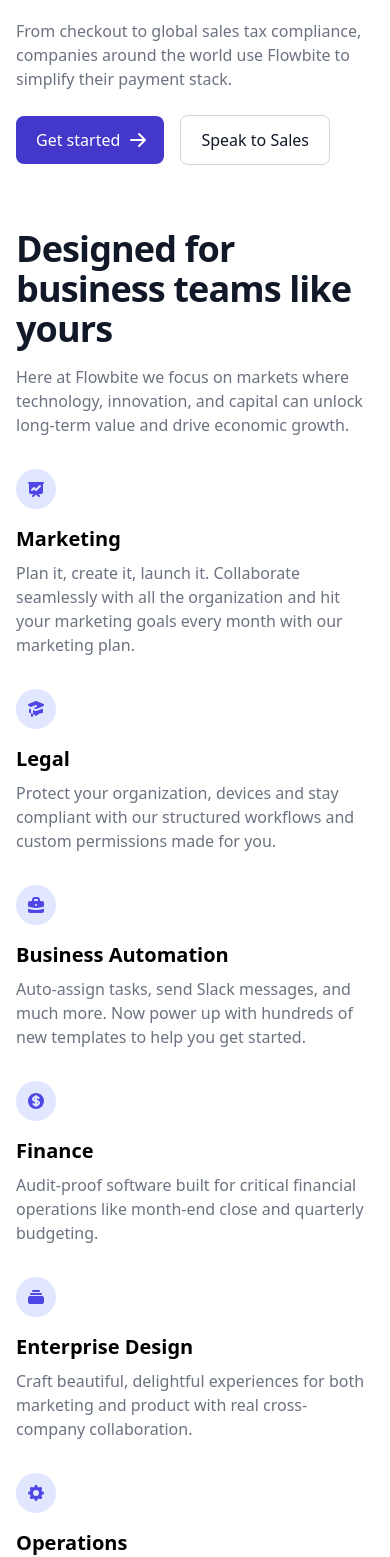
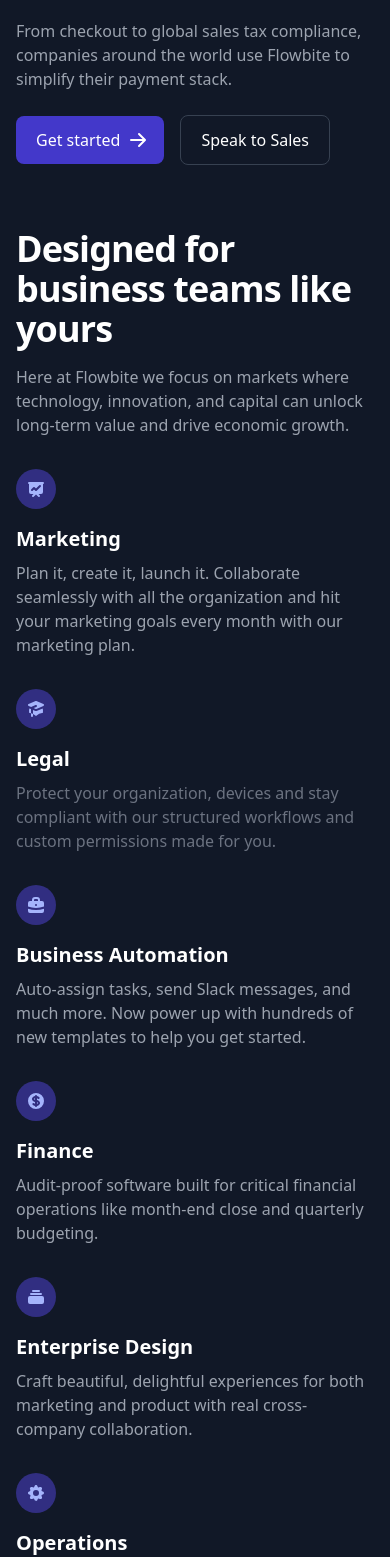
Before and after one commit to nown1ne/ezmail, a SvelteKit app: page / in a window 390 px wide. Shown: the part 177-1734 px from the top of the page. Built offline with nearby package versions, Linux system fonts and the light colour scheme.

Commit message:
more dark mode fixing

```diff
--- a/src/routes/+page.svelte
+++ b/src/routes/+page.svelte
@@ -1,14 +1,14 @@
 
-<section class="bg-white dark:bg-gray-900">
+<section class="bg-gray-900">
     <div class="grid max-w-screen-xl px-4 py-8 mx-auto lg:gap-8 xl:gap-0 lg:py-16 lg:grid-cols-12">
         <div class="mr-auto place-self-center lg:col-span-7">
-            <h1 class="max-w-2xl mb-4 text-4xl font-extrabold tracking-tight leading-none md:text-5xl xl:text-6xl dark:text-white">experiences the ease of Ezmail</h1>
-            <p class="max-w-2xl mb-6 font-light text-gray-500 lg:mb-8 md:text-lg lg:text-xl dark:text-gray-400">From checkout to global sales tax compliance, companies around the world use Flowbite to simplify their payment stack.</p>
-            <a href="#" class="inline-flex items-center justify-center px-5 py-3 mr-3 text-base font-medium text-center text-white rounded-lg bg-primary-700 hover:bg-primary-800 focus:ring-4 focus:ring-primary-300 dark:focus:ring-primary-900">
+            <h1 class="max-w-2xl mb-4 text-4xl font-extrabold tracking-tight leading-none md:text-5xl xl:text-6xl text-white">experiences the ease of Ezmail</h1>
+            <p class="max-w-2xl mb-6 font-light  lg:mb-8 md:text-lg lg:text-xl text-gray-400">From checkout to global sales tax compliance, companies around the world use Flowbite to simplify their payment stack.</p>
+            <a href="#" class="inline-flex items-center justify-center px-5 py-3 mr-3 text-base font-medium text-center text-white rounded-lg bg-primary-700 hover:bg-primary-800 focus:ring-4  focus:ring-primary-900">
                 Get started
                 <svg class="w-5 h-5 ml-2 -mr-1" fill="currentColor" viewBox="0 0 20 20" xmlns="http://www.w3.org/2000/svg"><path fill-rule="evenodd" d="M10.293 3.293a1 1 0 011.414 0l6 6a1 1 0 010 1.414l-6 6a1 1 0 01-1.414-1.414L14.586 11H3a1 1 0 110-2h11.586l-4.293-4.293a1 1 0 010-1.414z" clip-rule="evenodd"></path></svg>
             </a>
-            <a href="#" class="inline-flex items-center justify-center px-5 py-3 text-base font-medium text-center text-gray-900 border border-gray-300 rounded-lg hover:bg-gray-100 focus:ring-4 focus:ring-gray-100 dark:text-white dark:border-gray-700 dark:hover:bg-gray-700 dark:focus:ring-gray-800">
+            <a href="#" class="inline-flex items-center justify-center px-5 py-3 text-base font-medium text-center border  rounded-lg  focus:ring-4  text-white border-gray-700 hover:bg-gray-700 focus:ring-gray-800">
                 Speak to Sales
             </a>
         </div>
@@ -17,54 +17,54 @@
         </div>
     </div>
 </section>
-<section class="bg-white dark:bg-gray-900">
+<section class="bg-gray-900">
     <div class="py-8 px-4 mx-auto max-w-screen-xl sm:py-16 lg:px-6">
         <div class="max-w-screen-md mb-8 lg:mb-16">
-            <h2 class="mb-4 text-4xl tracking-tight font-extrabold text-gray-900 dark:text-white">Designed for business teams like yours</h2>
-            <p class="text-gray-500 sm:text-xl dark:text-gray-400">Here at Flowbite we focus on markets where technology, innovation, and capital can unlock long-term value and drive economic growth.</p>
+            <h2 class="mb-4 text-4xl tracking-tight font-extrabold  text-white">Designed for business teams like yours</h2>
+            <p class=" sm:text-xl text-gray-400">Here at Flowbite we focus on markets where technology, innovation, and capital can unlock long-term value and drive economic growth.</p>
         </div>
         <div class="space-y-8 md:grid md:grid-cols-2 lg:grid-cols-3 md:gap-12 md:space-y-0">
             <div>
-                <div class="flex justify-center items-center mb-4 w-10 h-10 rounded-full bg-primary-100 lg:h-12 lg:w-12 dark:bg-primary-900">
-                    <svg class="w-5 h-5 text-primary-600 lg:w-6 lg:h-6 dark:text-primary-300" fill="currentColor" viewBox="0 0 20 20" xmlns="http://www.w3.org/2000/svg"><path fill-rule="evenodd" d="M3 3a1 1 0 000 2v8a2 2 0 002 2h2.586l-1.293 1.293a1 1 0 101.414 1.414L10 15.414l2.293 2.293a1 1 0 001.414-1.414L12.414 15H15a2 2 0 002-2V5a1 1 0 100-2H3zm11.707 4.707a1 1 0 00-1.414-1.414L10 9.586 8.707 8.293a1 1 0 00-1.414 0l-2 2a1 1 0 101.414 1.414L8 10.414l1.293 1.293a1 1 0 001.414 0l4-4z" clip-rule="evenodd"></path></svg>
+                <div class="flex justify-center items-center mb-4 w-10 h-10 rounded-full lg:h-12 lg:w-12 bg-primary-900">
+                    <svg class="w-5 h-5  lg:w-6 lg:h-6 text-primary-300" fill="currentColor" viewBox="0 0 20 20" xmlns="http://www.w3.org/2000/svg"><path fill-rule="evenodd" d="M3 3a1 1 0 000 2v8a2 2 0 002 2h2.586l-1.293 1.293a1 1 0 101.414 1.414L10 15.414l2.293 2.293a1 1 0 001.414-1.414L12.414 15H15a2 2 0 002-2V5a1 1 0 100-2H3zm11.707 4.707a1 1 0 00-1.414-1.414L10 9.586 8.707 8.293a1 1 0 00-1.414 0l-2 2a1 1 0 101.414 1.414L8 10.414l1.293 1.293a1 1 0 001.414 0l4-4z" clip-rule="evenodd"></path></svg>
                 </div>
-                <h3 class="mb-2 text-xl font-bold dark:text-white">Marketing</h3>
-                <p class="text-gray-500 dark:text-gray-400">Plan it, create it, launch it. Collaborate seamlessly with all  the organization and hit your marketing goals every month with our marketing plan.</p>
+                <h3 class="mb-2 text-xl font-bold text-white">Marketing</h3>
+                <p class=" text-gray-400">Plan it, create it, launch it. Collaborate seamlessly with all  the organization and hit your marketing goals every month with our marketing plan.</p>
             </div>
             <div>
-                <div class="flex justify-center items-center mb-4 w-10 h-10 rounded-full bg-primary-100 lg:h-12 lg:w-12 dark:bg-primary-900">
-                    <svg class="w-5 h-5 text-primary-600 lg:w-6 lg:h-6 dark:text-primary-300" fill="currentColor" viewBox="0 0 20 20" xmlns="http://www.w3.org/2000/svg"><path d="M10.394 2.08a1 1 0 00-.788 0l-7 3a1 1 0 000 1.84L5.25 8.051a.999.999 0 01.356-.257l4-1.714a1 1 0 11.788 1.838L7.667 9.088l1.94.831a1 1 0 00.787 0l7-3a1 1 0 000-1.838l-7-3zM3.31 9.397L5 10.12v4.102a8.969 8.969 0 00-1.05-.174 1 1 0 01-.89-.89 11.115 11.115 0 01.25-3.762zM9.3 16.573A9.026 9.026 0 007 14.935v-3.957l1.818.78a3 3 0 002.364 0l5.508-2.361a11.026 11.026 0 01.25 3.762 1 1 0 01-.89.89 8.968 8.968 0 00-5.35 2.524 1 1 0 01-1.4 0zM6 18a1 1 0 001-1v-2.065a8.935 8.935 0 00-2-.712V17a1 1 0 001 1z"></path></svg>
+                <div class="flex justify-center items-center mb-4 w-10 h-10 rounded-full  lg:h-12 lg:w-12 bg-primary-900">
+                    <svg class="w-5 h-5  lg:w-6 lg:h-6 text-primary-300" fill="currentColor" viewBox="0 0 20 20" xmlns="http://www.w3.org/2000/svg"><path d="M10.394 2.08a1 1 0 00-.788 0l-7 3a1 1 0 000 1.84L5.25 8.051a.999.999 0 01.356-.257l4-1.714a1 1 0 11.788 1.838L7.667 9.088l1.94.831a1 1 0 00.787 0l7-3a1 1 0 000-1.838l-7-3zM3.31 9.397L5 10.12v4.102a8.969 8.969 0 00-1.05-.174 1 1 0 01-.89-.89 11.115 11.115 0 01.25-3.762zM9.3 16.573A9.026 9.026 0 007 14.935v-3.957l1.818.78a3 3 0 002.364 0l5.508-2.361a11.026 11.026 0 01.25 3.762 1 1 0 01-.89.89 8.968 8.968 0 00-5.35 2.524 1 1 0 01-1.4 0zM6 18a1 1 0 001-1v-2.065a8.935 8.935 0 00-2-.712V17a1 1 0 001 1z"></path></svg>
                 </div>
-                <h3 class="mb-2 text-xl font-bold dark:text-white">Legal</h3>
-                <p class="text-gray-500 dark:text-gray-400">Protect your organization, devices and stay compliant with our structured workflows and custom permissions made for you.</p>
+                <h3 class="mb-2 text-xl font-bold text-white">Legal</h3>
+                <p class="text-gray-500 text-gray-400">Protect your organization, devices and stay compliant with our structured workflows and custom permissions made for you.</p>
             </div>
             <div>
-                <div class="flex justify-center items-center mb-4 w-10 h-10 rounded-full bg-primary-100 lg:h-12 lg:w-12 dark:bg-primary-900">
-                    <svg class="w-5 h-5 text-primary-600 lg:w-6 lg:h-6 dark:text-primary-300" fill="currentColor" viewBox="0 0 20 20" xmlns="http://www.w3.org/2000/svg"><path fill-rule="evenodd" d="M6 6V5a3 3 0 013-3h2a3 3 0 013 3v1h2a2 2 0 012 2v3.57A22.952 22.952 0 0110 13a22.95 22.95 0 01-8-1.43V8a2 2 0 012-2h2zm2-1a1 1 0 011-1h2a1 1 0 011 1v1H8V5zm1 5a1 1 0 011-1h.01a1 1 0 110 2H10a1 1 0 01-1-1z" clip-rule="evenodd"></path><path d="M2 13.692V16a2 2 0 002 2h12a2 2 0 002-2v-2.308A24.974 24.974 0 0110 15c-2.796 0-5.487-.46-8-1.308z"></path></svg>
+                <div class="flex justify-center items-center mb-4 w-10 h-10 rounded-full  lg:h-12 lg:w-12 bg-primary-900">
+                    <svg class="w-5 h-5  lg:w-6 lg:h-6 text-primary-300" fill="currentColor" viewBox="0 0 20 20" xmlns="http://www.w3.org/2000/svg"><path fill-rule="evenodd" d="M6 6V5a3 3 0 013-3h2a3 3 0 013 3v1h2a2 2 0 012 2v3.57A22.952 22.952 0 0110 13a22.95 22.95 0 01-8-1.43V8a2 2 0 012-2h2zm2-1a1 1 0 011-1h2a1 1 0 011 1v1H8V5zm1 5a1 1 0 011-1h.01a1 1 0 110 2H10a1 1 0 01-1-1z" clip-rule="evenodd"></path><path d="M2 13.692V16a2 2 0 002 2h12a2 2 0 002-2v-2.308A24.974 24.974 0 0110 15c-2.796 0-5.487-.46-8-1.308z"></path></svg>
                 </div>
-                <h3 class="mb-2 text-xl font-bold dark:text-white">Business Automation</h3>
-                <p class="text-gray-500 dark:text-gray-400">Auto-assign tasks, send Slack messages, and much more. Now power up with hundreds of new templates to help you get started.</p>
+                <h3 class="mb-2 text-xl font-bold text-white">Business Automation</h3>
+                <p class=" text-gray-400">Auto-assign tasks, send Slack messages, and much more. Now power up with hundreds of new templates to help you get started.</p>
             </div>
             <div>
-                <div class="flex justify-center items-center mb-4 w-10 h-10 rounded-full bg-primary-100 lg:h-12 lg:w-12 dark:bg-primary-900">
-                    <svg class="w-5 h-5 text-primary-600 lg:w-6 lg:h-6 dark:text-primary-300" fill="currentColor" viewBox="0 0 20 20" xmlns="http://www.w3.org/2000/svg"><path d="M8.433 7.418c.155-.103.346-.196.567-.267v1.698a2.305 2.305 0 01-.567-.267C8.07 8.34 8 8.114 8 8c0-.114.07-.34.433-.582zM11 12.849v-1.698c.22.071.412.164.567.267.364.243.433.468.433.582 0 .114-.07.34-.433.582a2.305 2.305 0 01-.567.267z"></path><path fill-rule="evenodd" d="M10 18a8 8 0 100-16 8 8 0 000 16zm1-13a1 1 0 10-2 0v.092a4.535 4.535 0 00-1.676.662C6.602 6.234 6 7.009 6 8c0 .99.602 1.765 1.324 2.246.48.32 1.054.545 1.676.662v1.941c-.391-.127-.68-.317-.843-.504a1 1 0 10-1.51 1.31c.562.649 1.413 1.076 2.353 1.253V15a1 1 0 102 0v-.092a4.535 4.535 0 001.676-.662C13.398 13.766 14 12.991 14 12c0-.99-.602-1.765-1.324-2.246A4.535 4.535 0 0011 9.092V7.151c.391.127.68.317.843.504a1 1 0 101.511-1.31c-.563-.649-1.413-1.076-2.354-1.253V5z" clip-rule="evenodd"></path></svg>
+                <div class="flex justify-center items-center mb-4 w-10 h-10 rounded-full  lg:h-12 lg:w-12 bg-primary-900">
+                    <svg class="w-5 h-5  lg:w-6 lg:h-6 text-primary-300" fill="currentColor" viewBox="0 0 20 20" xmlns="http://www.w3.org/2000/svg"><path d="M8.433 7.418c.155-.103.346-.196.567-.267v1.698a2.305 2.305 0 01-.567-.267C8.07 8.34 8 8.114 8 8c0-.114.07-.34.433-.582zM11 12.849v-1.698c.22.071.412.164.567.267.364.243.433.468.433.582 0 .114-.07.34-.433.582a2.305 2.305 0 01-.567.267z"></path><path fill-rule="evenodd" d="M10 18a8 8 0 100-16 8 8 0 000 16zm1-13a1 1 0 10-2 0v.092a4.535 4.535 0 00-1.676.662C6.602 6.234 6 7.009 6 8c0 .99.602 1.765 1.324 2.246.48.32 1.054.545 1.676.662v1.941c-.391-.127-.68-.317-.843-.504a1 1 0 10-1.51 1.31c.562.649 1.413 1.076 2.353 1.253V15a1 1 0 102 0v-.092a4.535 4.535 0 001.676-.662C13.398 13.766 14 12.991 14 12c0-.99-.602-1.765-1.324-2.246A4.535 4.535 0 0011 9.092V7.151c.391.127.68.317.843.504a1 1 0 101.511-1.31c-.563-.649-1.413-1.076-2.354-1.253V5z" clip-rule="evenodd"></path></svg>
                 </div>
-                <h3 class="mb-2 text-xl font-bold dark:text-white">Finance</h3>
-                <p class="text-gray-500 dark:text-gray-400">Audit-proof software built for critical financial operations like month-end close and quarterly budgeting.</p>
+                <h3 class="mb-2 text-xl font-bold text-white">Finance</h3>
+                <p class=" text-gray-400">Audit-proof software built for critical financial operations like month-end close and quarterly budgeting.</p>
             </div>
             <div>
-                <div class="flex justify-center items-center mb-4 w-10 h-10 rounded-full bg-primary-100 lg:h-12 lg:w-12 dark:bg-primary-900">
-                    <svg class="w-5 h-5 text-primary-600 lg:w-6 lg:h-6 dark:text-primary-300" fill="currentColor" viewBox="0 0 20 20" xmlns="http://www.w3.org/2000/svg"><path d="M7 3a1 1 0 000 2h6a1 1 0 100-2H7zM4 7a1 1 0 011-1h10a1 1 0 110 2H5a1 1 0 01-1-1zM2 11a2 2 0 012-2h12a2 2 0 012 2v4a2 2 0 01-2 2H4a2 2 0 01-2-2v-4z"></path></svg>
+                <div class="flex justify-center items-center mb-4 w-10 h-10 rounded-full  lg:h-12 lg:w-12 bg-primary-900">
+                    <svg class="w-5 h-5  lg:w-6 lg:h-6 text-primary-300" fill="currentColor" viewBox="0 0 20 20" xmlns="http://www.w3.org/2000/svg"><path d="M7 3a1 1 0 000 2h6a1 1 0 100-2H7zM4 7a1 1 0 011-1h10a1 1 0 110 2H5a1 1 0 01-1-1zM2 11a2 2 0 012-2h12a2 2 0 012 2v4a2 2 0 01-2 2H4a2 2 0 01-2-2v-4z"></path></svg>
                 </div>
-                <h3 class="mb-2 text-xl font-bold dark:text-white">Enterprise Design</h3>
-                <p class="text-gray-500 dark:text-gray-400">Craft beautiful, delightful experiences for both marketing and product with real cross-company collaboration.</p>
+                <h3 class="mb-2 text-xl font-bold text-white">Enterprise Design</h3>
+                <p class=" text-gray-400">Craft beautiful, delightful experiences for both marketing and product with real cross-company collaboration.</p>
             </div>
             <div>
-                <div class="flex justify-center items-center mb-4 w-10 h-10 rounded-full bg-primary-100 lg:h-12 lg:w-12 dark:bg-primary-900">
-                    <svg class="w-5 h-5 text-primary-600 lg:w-6 lg:h-6 dark:text-primary-300" fill="currentColor" viewBox="0 0 20 20" xmlns="http://www.w3.org/2000/svg"><path fill-rule="evenodd" d="M11.49 3.17c-.38-1.56-2.6-1.56-2.98 0a1.532 1.532 0 01-2.286.948c-1.372-.836-2.942.734-2.106 2.106.54.886.061 2.042-.947 2.287-1.561.379-1.561 2.6 0 2.978a1.532 1.532 0 01.947 2.287c-.836 1.372.734 2.942 2.106 2.106a1.532 1.532 0 012.287.947c.379 1.561 2.6 1.561 2.978 0a1.533 1.533 0 012.287-.947c1.372.836 2.942-.734 2.106-2.106a1.533 1.533 0 01.947-2.287c1.561-.379 1.561-2.6 0-2.978a1.532 1.532 0 01-.947-2.287c.836-1.372-.734-2.942-2.106-2.106a1.532 1.532 0 01-2.287-.947zM10 13a3 3 0 100-6 3 3 0 000 6z" clip-rule="evenodd"></path></svg>
+                <div class="flex justify-center items-center mb-4 w-10 h-10 rounded-full  lg:h-12 lg:w-12 bg-primary-900">
+                    <svg class="w-5 h-5  lg:w-6 lg:h-6 text-primary-300" fill="currentColor" viewBox="0 0 20 20" xmlns="http://www.w3.org/2000/svg"><path fill-rule="evenodd" d="M11.49 3.17c-.38-1.56-2.6-1.56-2.98 0a1.532 1.532 0 01-2.286.948c-1.372-.836-2.942.734-2.106 2.106.54.886.061 2.042-.947 2.287-1.561.379-1.561 2.6 0 2.978a1.532 1.532 0 01.947 2.287c-.836 1.372.734 2.942 2.106 2.106a1.532 1.532 0 012.287.947c.379 1.561 2.6 1.561 2.978 0a1.533 1.533 0 012.287-.947c1.372.836 2.942-.734 2.106-2.106a1.533 1.533 0 01.947-2.287c1.561-.379 1.561-2.6 0-2.978a1.532 1.532 0 01-.947-2.287c.836-1.372-.734-2.942-2.106-2.106a1.532 1.532 0 01-2.287-.947zM10 13a3 3 0 100-6 3 3 0 000 6z" clip-rule="evenodd"></path></svg>
                 </div>
-                <h3 class="mb-2 text-xl font-bold dark:text-white">Operations</h3>
-                <p class="text-gray-500 dark:text-gray-400">Keep your company’s lights on with customizable, iterative, and structured workflows built for all efficient teams and individual.</p>
+                <h3 class="mb-2 text-xl font-bold text-white">Operations</h3>
+                <p class=" text-gray-400">Keep your company’s lights on with customizable, iterative, and structured workflows built for all efficient teams and individual.</p>
             </div>
         </div>
     </div>
--- a/tailwind.config.cjs
+++ b/tailwind.config.cjs
@@ -1,6 +1,7 @@
 /** @type {import('tailwindcss').Config} */
 module.exports = {
   content: ['./src/**/*.{html,js,svelte,ts}'],
+  darkMode: 'media',
   theme: {
     extend: {
       colors: {primary: {"50":"#eef2ff","100":"#e0e7ff","200":"#c7d2fe","300":"#a5b4fc","400":"#818cf8","500":"#6366f1","600":"#4f46e5","700":"#4338ca","800":"#3730a3","900":"#312e81"}
```
Also changed, not shown: src/routes/+error.svelte (+4 -4 lines), src/routes/admin/+page.svelte (+4 -4 lines), src/routes/others/+page.svelte (+4 -4 lines), src/routes/prof/+page.svelte (+4 -4 lines).
